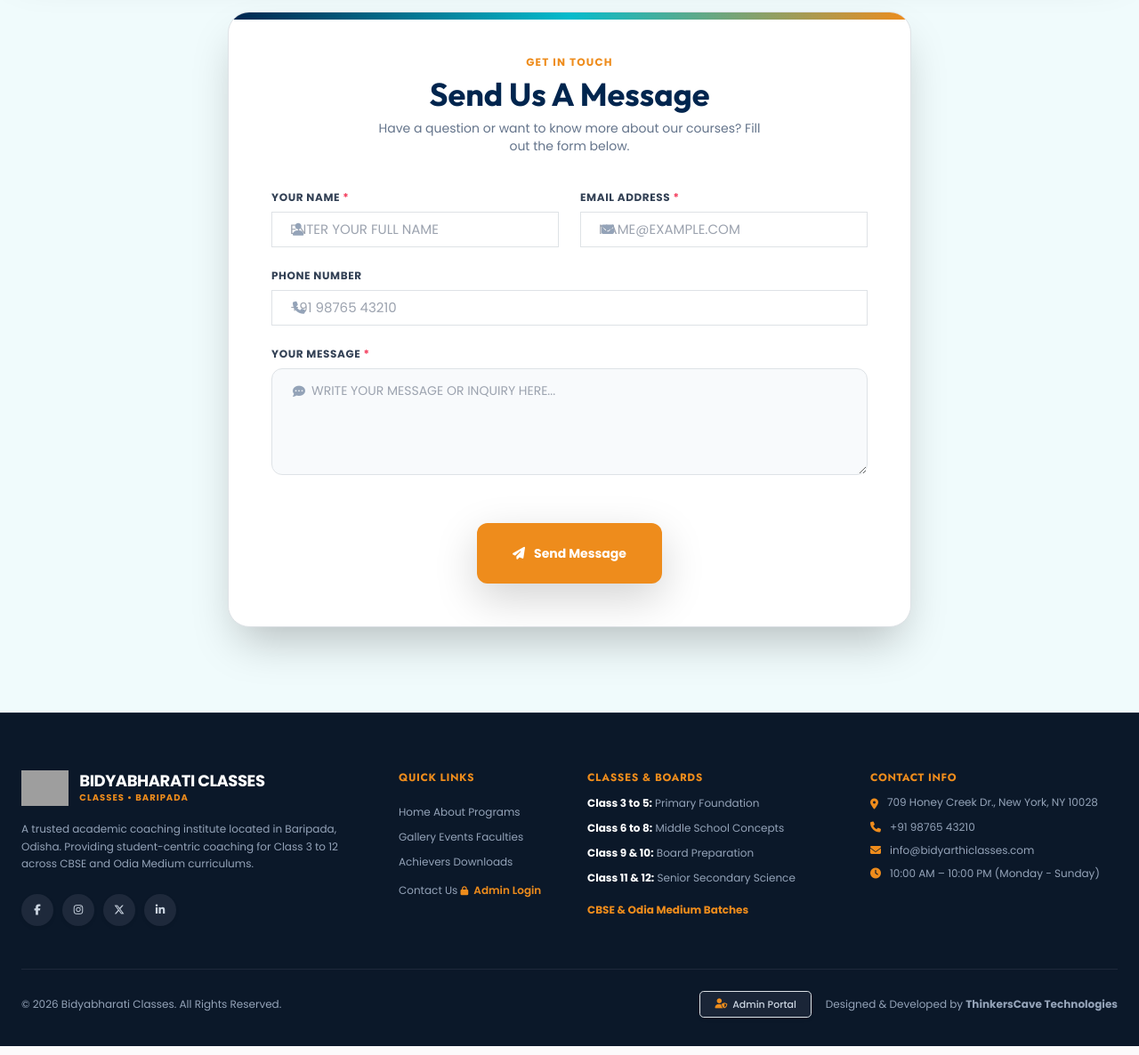
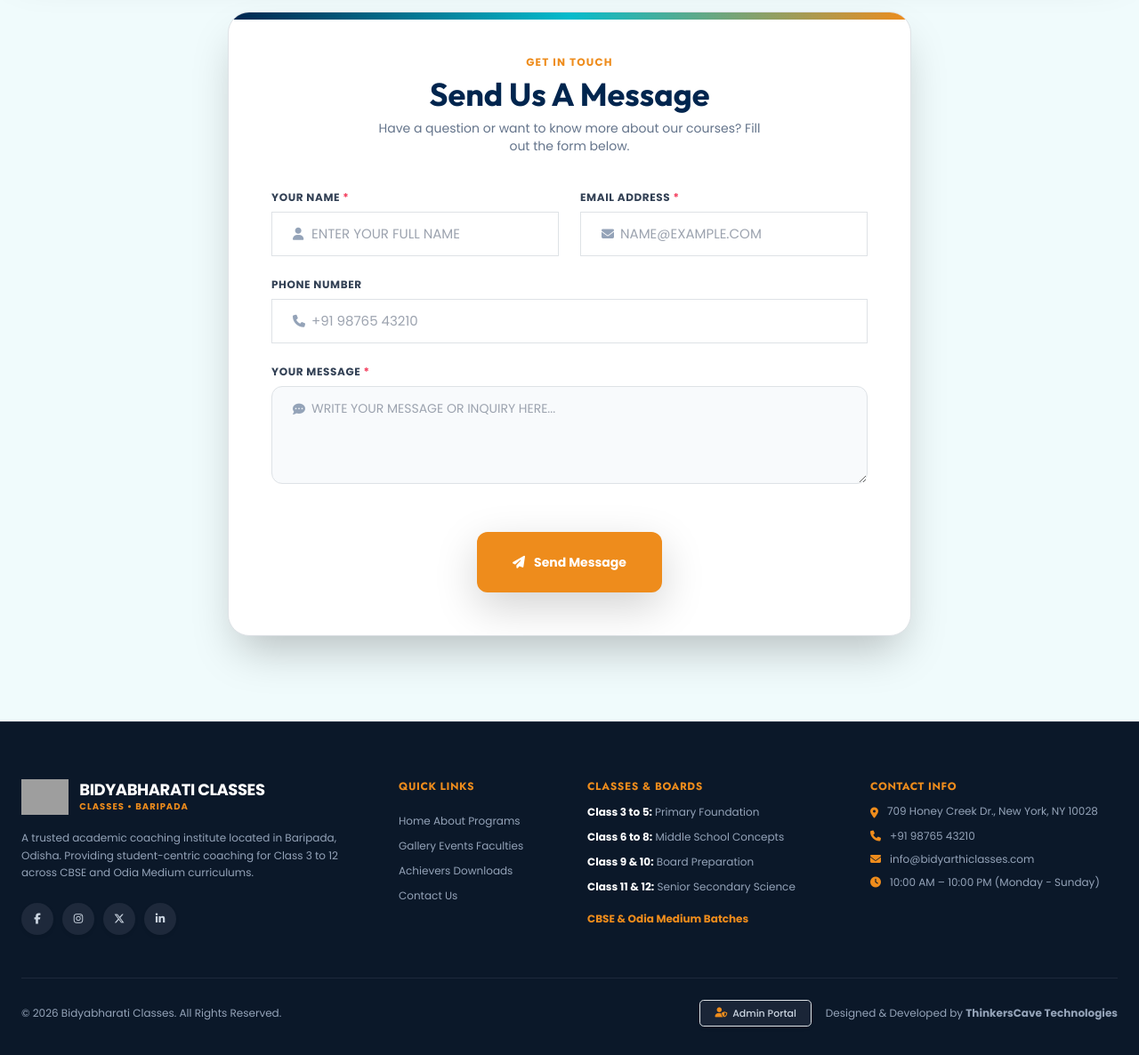
Before and after one commit to Tcavecodes/BidyabharatiClasses, a PHP site: page /contact.php in a window 1280 px wide. Shown: the part 1095-2281 px from the top of the page at 89% size. Run offline with PHP 8.4, Linux system fonts and the light colour scheme; data comes from the database, SQL or seed files in the repository; some libraries are stand-ins or nearby versions; grey boxes are pictures that could not be loaded.

Commit message:
fix the favicon,footer,contact page

```diff
--- a/admin/header.php
+++ b/admin/header.php
@@ -16,6 +16,8 @@ $current_page = basename($_SERVER['PHP_SELF']);
     <meta charset="UTF-8">
     <meta name="viewport" content="width=device-width, initial-scale=1.0">
     <title>Admin Dashboard - <?= htmlspecialchars($siteSettings['site_name'] ?? 'Bidyabharati Classes') ?></title>
+    <!-- Favicon -->
+    <link rel="shortcut icon" type="image/x-icon" href="../assets/images/bclogo.png" />
     <!-- Tailwind CSS -->
     <script src="https://cdn.tailwindcss.com"></script>
     <!-- FontAwesome 6 -->
--- a/admin/login.php
+++ b/admin/login.php
@@ -53,6 +53,8 @@ if ($_SERVER['REQUEST_METHOD'] === 'POST') {
     <meta charset="UTF-8">
     <meta name="viewport" content="width=device-width, initial-scale=1.0">
     <title>Admin Login - Bidyabharati Classes</title>
+    <!-- Favicon -->
+    <link rel="shortcut icon" type="image/x-icon" href="../assets/images/bclogo.png" />
     <script src="https://cdn.tailwindcss.com"></script>
     <link rel="stylesheet" href="https://cdnjs.cloudflare.com/ajax/libs/font-awesome/6.5.1/css/all.min.css" />
     <link href="https://fonts.googleapis.com/css2?family=Inter:wght@400;500;600;700&family=Outfit:wght@600;700&display=swap" rel="stylesheet">
--- a/comming.php
+++ b/comming.php
@@ -7,7 +7,7 @@
 
     <title>ePathsala - Online Education Template</title>
     <!-- Favicon -->
-    <link rel="shortcut icon" type="image/x-icon" href="assets/images/bidyarthilogo.png" />
+    <link rel="shortcut icon" type="image/x-icon" href="assets/images/bclogo.png" />
     <!-- Bootstrap core CSS -->
     <link href="assets/css/bootstrap.min.css" rel="stylesheet" type="text/css" />
     <!--Custom CSS-->
--- a/contact.php
+++ b/contact.php
@@ -116,8 +116,8 @@
               <div class="space-y-2">
                 <label class="block text-xs font-bold text-slate-700 uppercase tracking-wider">Your Name <span class="text-rose-500">*</span></label>
                 <div class="relative">
-                  <span class="absolute inset-y-0 left-0 flex items-center pl-4 pointer-events-none text-slate-400"><i class="fa-solid fa-user text-sm"></i></span>
-                  <input type="text" name="name" id="form6Example1" class="w-full pl-11 pr-4 py-3.5 bg-slate-50 border border-slate-200 rounded-xl text-sm text-slate-800 focus:bg-white focus:border-[#06bbcc] focus:ring-2 focus:ring-[#06bbcc]/20 focus:outline-none transition-all" placeholder="Enter your full name" required />
+                  <span class="absolute inset-y-0 left-0 flex items-center pl-4 pointer-events-none text-slate-400 z-10"><i class="fa-solid fa-user text-sm"></i></span>
+                  <input type="text" name="name" id="form6Example1" class="w-full !pl-11 !pr-4 !py-3.5 !h-auto bg-slate-50 border border-slate-200 rounded-xl text-sm text-slate-800 focus:bg-white focus:border-[#06bbcc] focus:ring-2 focus:ring-[#06bbcc]/20 focus:outline-none transition-all" placeholder="Enter your full name" required />
                 </div>
               </div>
 
@@ -125,8 +125,8 @@
               <div class="space-y-2">
                 <label class="block text-xs font-bold text-slate-700 uppercase tracking-wider">Email Address <span class="text-rose-500">*</span></label>
                 <div class="relative">
-                  <span class="absolute inset-y-0 left-0 flex items-center pl-4 pointer-events-none text-slate-400"><i class="fa-solid fa-envelope text-sm"></i></span>
-                  <input type="email" name="email" id="form6Example5" class="w-full pl-11 pr-4 py-3.5 bg-slate-50 border border-slate-200 rounded-xl text-sm text-slate-800 focus:bg-white focus:border-[#06bbcc] focus:ring-2 focus:ring-[#06bbcc]/20 focus:outline-none transition-all" placeholder="name@example.com" required />
+                  <span class="absolute inset-y-0 left-0 flex items-center pl-4 pointer-events-none text-slate-400 z-10"><i class="fa-solid fa-envelope text-sm"></i></span>
+                  <input type="email" name="email" id="form6Example5" class="w-full !pl-11 !pr-4 !py-3.5 !h-auto bg-slate-50 border border-slate-200 rounded-xl text-sm text-slate-800 focus:bg-white focus:border-[#06bbcc] focus:ring-2 focus:ring-[#06bbcc]/20 focus:outline-none transition-all" placeholder="name@example.com" required />
                 </div>
               </div>
             </div>
@@ -135,8 +135,8 @@
             <div class="space-y-2">
               <label class="block text-xs font-bold text-slate-700 uppercase tracking-wider">Phone Number</label>
               <div class="relative">
-                <span class="absolute inset-y-0 left-0 flex items-center pl-4 pointer-events-none text-slate-400"><i class="fa-solid fa-phone text-sm"></i></span>
-                <input type="text" name="phone" id="form6Example6" class="w-full pl-11 pr-4 py-3.5 bg-slate-50 border border-slate-200 rounded-xl text-sm text-slate-800 focus:bg-white focus:border-[#06bbcc] focus:ring-2 focus:ring-[#06bbcc]/20 focus:outline-none transition-all" placeholder="+91 98765 43210" />
+                <span class="absolute inset-y-0 left-0 flex items-center pl-4 pointer-events-none text-slate-400 z-10"><i class="fa-solid fa-phone text-sm"></i></span>
+                <input type="text" name="phone" id="form6Example6" class="w-full !pl-11 !pr-4 !py-3.5 !h-auto bg-slate-50 border border-slate-200 rounded-xl text-sm text-slate-800 focus:bg-white focus:border-[#06bbcc] focus:ring-2 focus:ring-[#06bbcc]/20 focus:outline-none transition-all" placeholder="+91 98765 43210" />
               </div>
             </div>
 
@@ -144,8 +144,8 @@
             <div class="space-y-2">
               <label class="block text-xs font-bold text-slate-700 uppercase tracking-wider">Your Message <span class="text-rose-500">*</span></label>
               <div class="relative">
-                <span class="absolute top-4 left-0 flex items-center pl-4 pointer-events-none text-slate-400"><i class="fa-solid fa-comment-dots text-sm"></i></span>
-                <textarea name="message" class="w-full pl-11 pr-4 py-3.5 bg-slate-50 border border-slate-200 rounded-xl text-sm text-slate-800 focus:bg-white focus:border-[#06bbcc] focus:ring-2 focus:ring-[#06bbcc]/20 focus:outline-none transition-all" id="form6Example7" placeholder="Write your message or inquiry here..." rows="4" required></textarea>
+                <span class="absolute top-4 left-0 flex items-center pl-4 pointer-events-none text-slate-400 z-10"><i class="fa-solid fa-comment-dots text-sm"></i></span>
+                <textarea name="message" class="w-full !pl-11 !pr-4 !py-3.5 !h-auto bg-slate-50 border border-slate-200 rounded-xl text-sm text-slate-800 focus:bg-white focus:border-[#06bbcc] focus:ring-2 focus:ring-[#06bbcc]/20 focus:outline-none transition-all" id="form6Example7" placeholder="Write your message or inquiry here..." rows="4" required></textarea>
               </div>
             </div>
 
--- a/includes/footer.php
+++ b/includes/footer.php
@@ -42,7 +42,6 @@
               <li><a class="text-[#94a3b8] hover:text-white transition-colors" href="achievers.php">Achievers</a></li>
               <li><a class="text-[#94a3b8] hover:text-white transition-colors" href="download.php">Downloads</a></li>
               <li><a class="text-[#94a3b8] hover:text-white transition-colors" href="contact.php">Contact Us</a></li>
-              <li class="pt-1"><a class="text-[#ee8c1c] hover:text-white font-semibold transition-colors flex items-center gap-1.5" href="admin/login.php"><i class="fa-solid fa-lock text-[10px]"></i> Admin Login</a></li>
             </ul>
           </div>
           <!-- Academic Classes (Col 3) -->
--- a/includes/header.php
+++ b/includes/header.php
@@ -15,7 +15,7 @@ try {
 
     <title><?= isset($page_title) ? htmlspecialchars($page_title) : (htmlspecialchars($site_info['site_name'] ?? 'Bidyabharati Classes')) ?></title>
     <!-- Favicon -->
-    <link rel="shortcut icon" type="image/x-icon" href="<?= !empty($site_info['favicon_path']) ? htmlspecialchars($site_info['favicon_path']) : 'assets/images/bidyarthilogo.png' ?>" />
+    <link rel="shortcut icon" type="image/x-icon" href="<?= (!empty($site_info['favicon_path']) && $site_info['favicon_path'] !== 'assets/images/bidyarthilogo.png') ? htmlspecialchars($site_info['favicon_path']) : 'assets/images/bclogo.png' ?>" />
     <!-- Bootstrap core CSS -->
     <link href="assets/css/bootstrap.min.css" rel="stylesheet" type="text/css" />
     <!--Custom CSS-->
```
